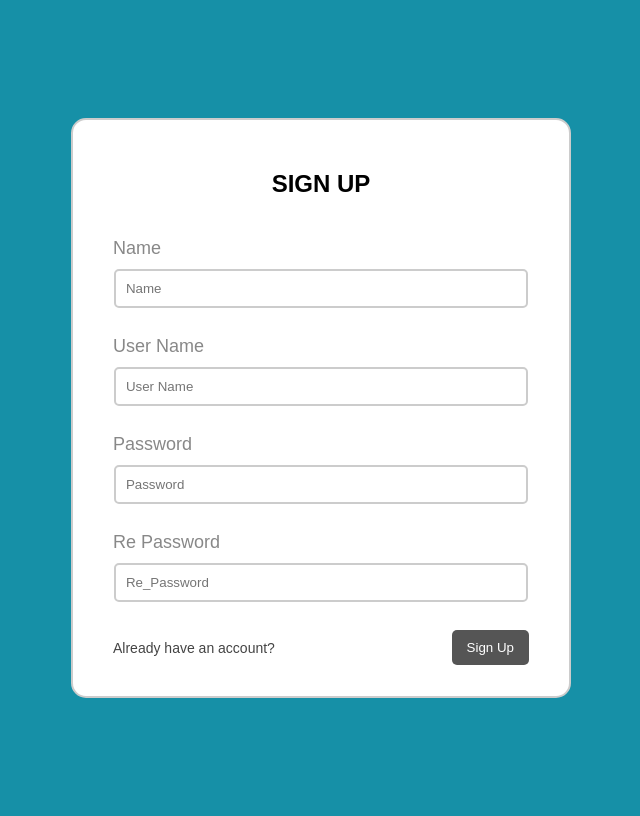
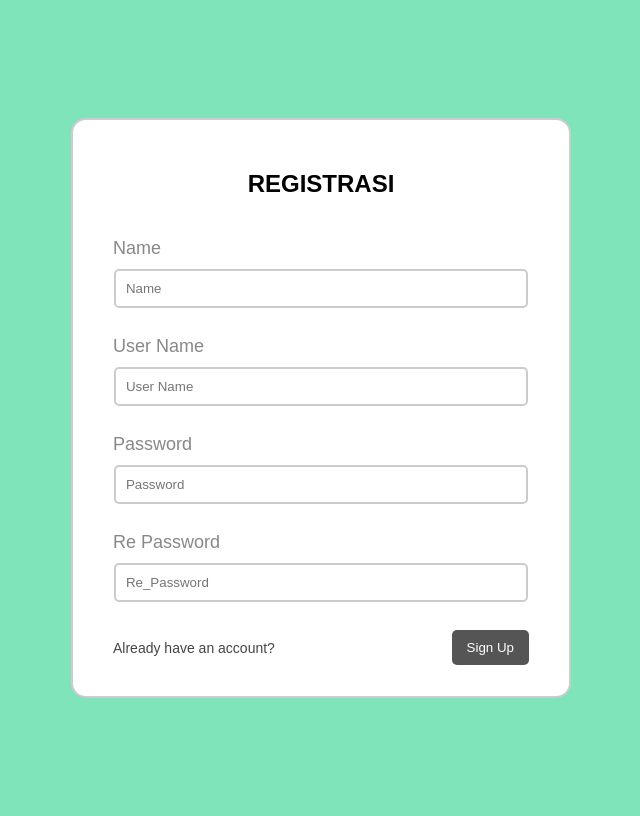
Before and after one commit to SutrianiSutry/Penjualan-buku, a PHP site: page /signup.php in a window 1280 px wide. Shown: the whole page, without its empty margins (319-959 px from the left). Run offline with PHP 8.4, Linux system fonts and the light colour scheme.

Commit message:
Perubahan SIGN UP ke REGISTRASI

```diff
--- a/signup.php
+++ b/signup.php
@@ -6,7 +6,7 @@
 </head>
 <body>
      <form action="signup-check.php" method="post">
-     	<h2>SIGN UP</h2>
+     	<h2>REGISTRASI</h2>
      	<?php if (isset($_GET['error'])) { ?>
      		<p class="error"><?php echo $_GET['error']; ?></p>
      	<?php } ?>
--- a/style.css
+++ b/style.css
@@ -1,5 +1,5 @@
 body {
-	background: #1690A7;
+	background: #7fe4ba;
 	display: flex;
 	justify-content: center;
 	align-items: center;
```
Also changed, not shown: README.md.
